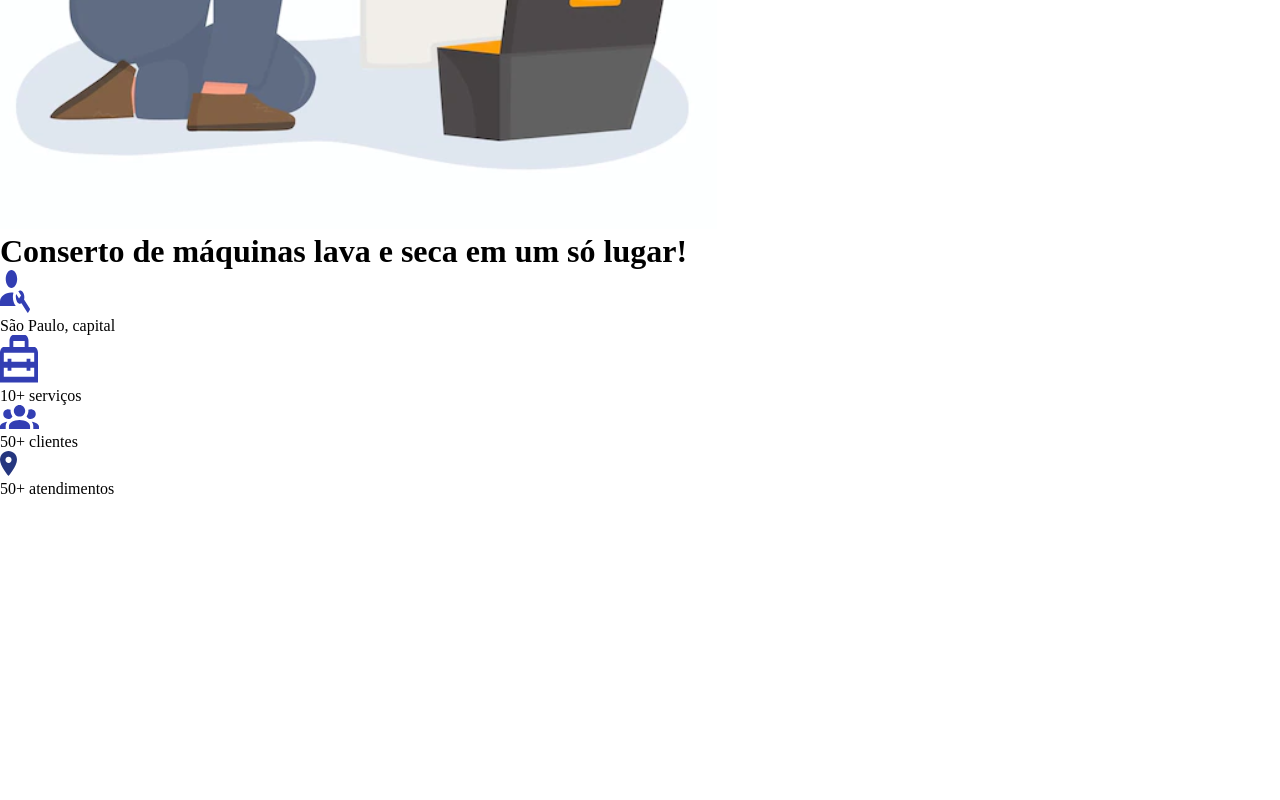
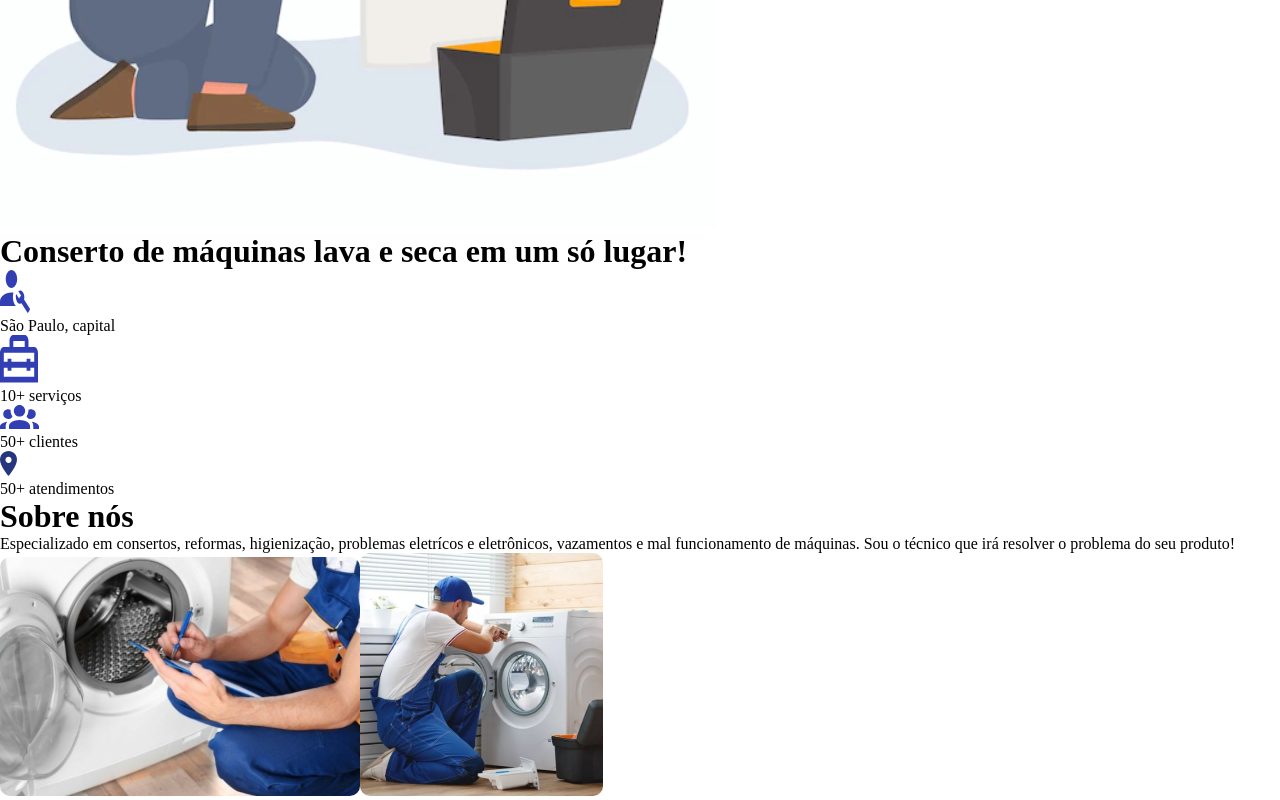
Before and after one commit to zThiago15/family-tec-frontend, a React (Vite) app: page / in a window 1280 px wide. Shown: the part 617-1417 px from the top of the page. Before the commit the page ends 1115 px from the top, so only its background shows below. Built offline with nearby package versions, Linux system fonts and the light colour scheme.

Commit message:
add: about us section

```diff
--- a/src/pages/landing-page/landing-page.tsx
+++ b/src/pages/landing-page/landing-page.tsx
@@ -4,6 +4,9 @@ import Location from '../../assets/icons/location.svg';
 import Services from '../../assets/icons/services.svg';
 import Clients from '../../assets/icons/clients.svg';
 import Attendance from '../../assets/icons/attendance.svg';
+
+import Conserto1 from '../../assets/conserto1.svg';
+import Conserto2 from '../../assets/conserto2.svg';
 
 
 export default function LandingPage() {
@@ -41,6 +44,15 @@ export default function LandingPage() {
             </span>
           </div>
         </div>
+
+        <div>
+          <h1>Sobre nós</h1>
+          <p>Especializado em consertos, reformas, higienização, problemas eletrícos e eletrônicos, vazamentos e mal funcionamento de máquinas. Sou o técnico que irá resolver o problema do seu produto!</p>
+          <span>
+            <img src={Conserto1} alt="técnico consertando máquina" />
+            <img src={Conserto2} alt="técnico consertando máquina" />
+          </span>
+        </div>
       </main>
     </div>
   );
```
Also changed, not shown: src/assets/conserto1.svg (added), src/assets/conserto2.svg (added).
